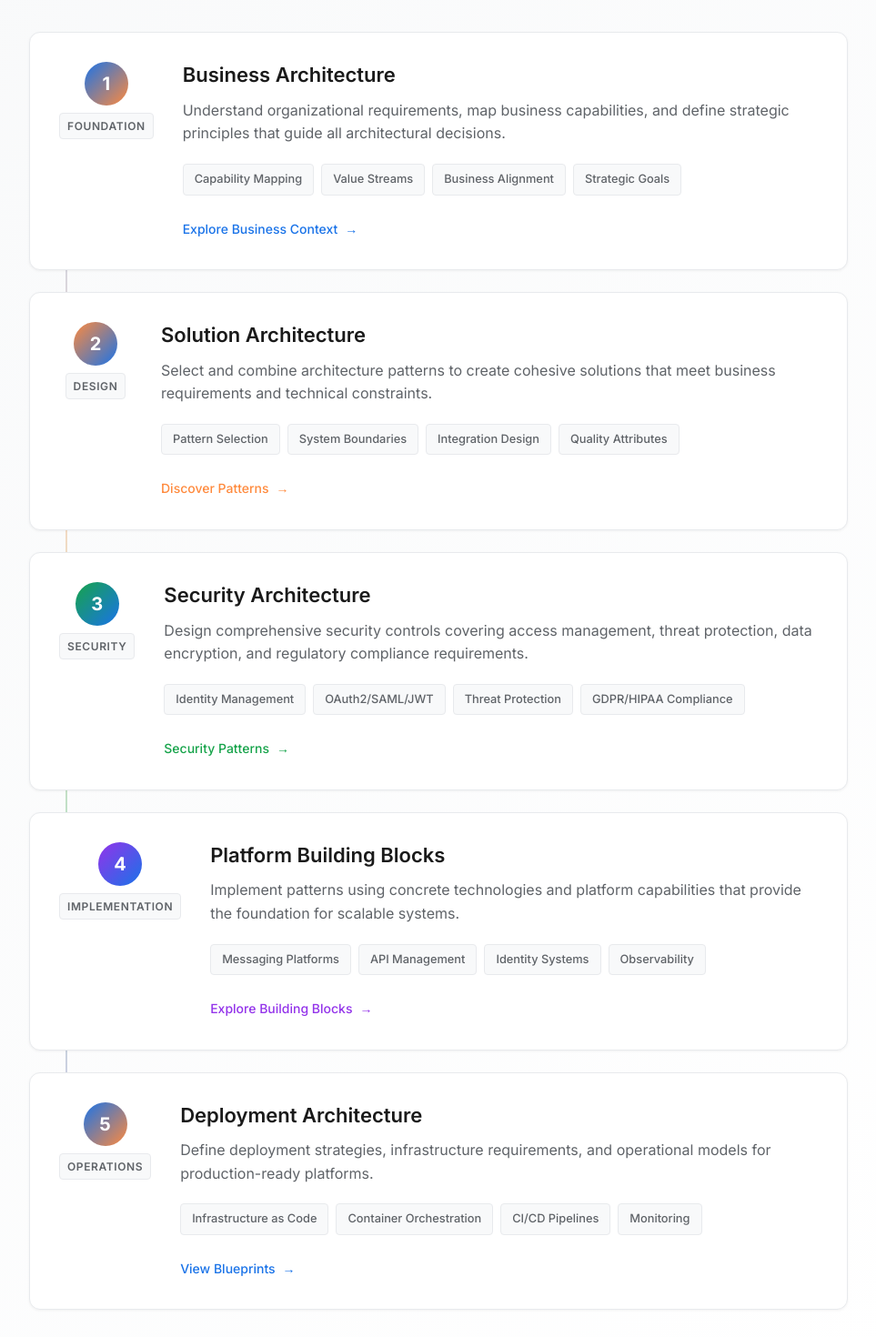
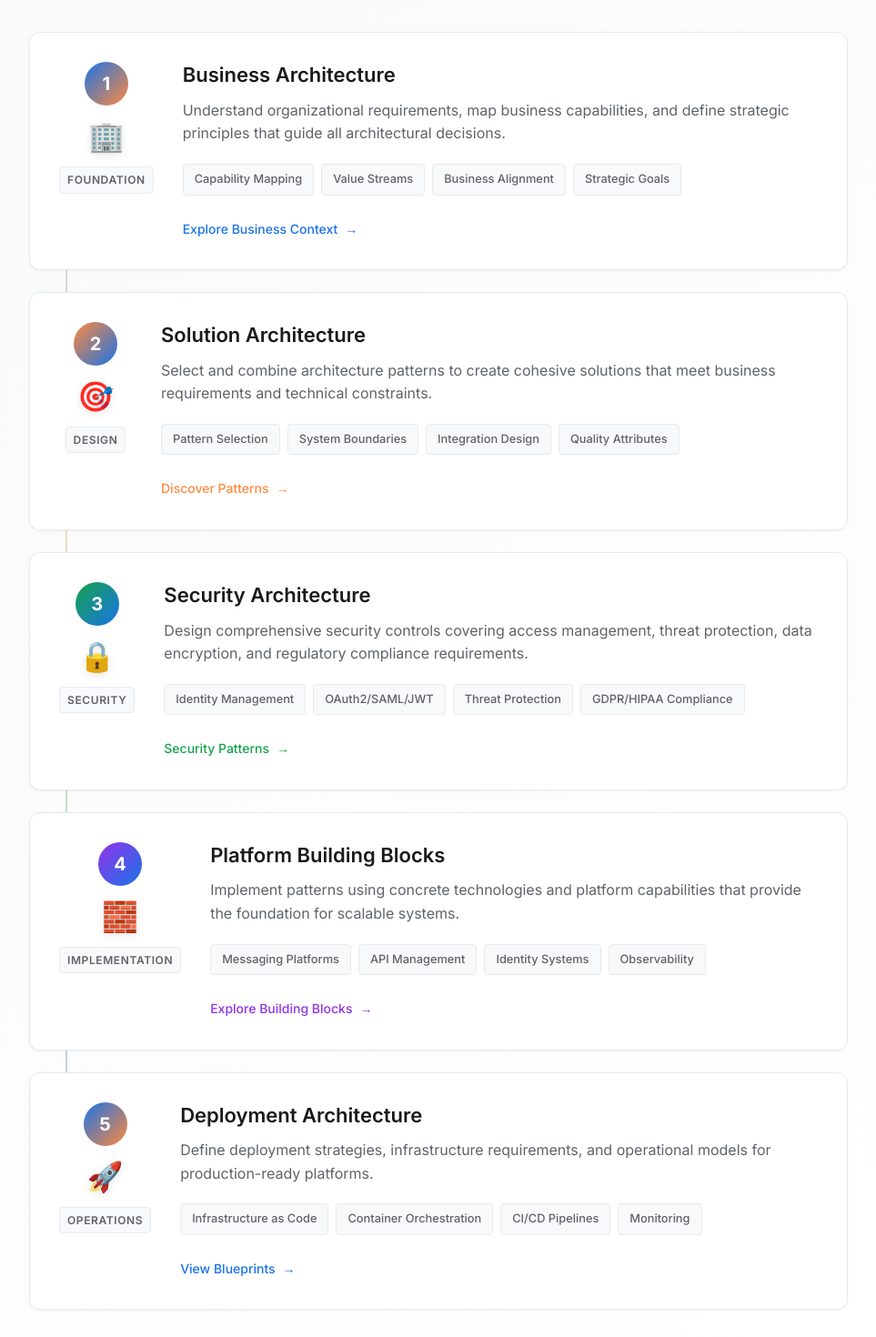
Before and after one commit to lahirugmg/digitalplatformarchitect, a Next.js app: page / in a window 1280 px wide. Shown: the part 2640-4110 px from the top of the page at 91% size, without its empty margins (158-1121 px from the left). Built offline with nearby package versions, Linux system fonts and the light colour scheme.

Commit message:
Improve about

```diff
--- a/app/globals.css
+++ b/app/globals.css
@@ -2065,6 +2065,12 @@ html {
   z-index: 1;
 }
 
+.step-icon-sleek {
+  font-size: 2rem;
+  margin-bottom: 0.5rem;
+  filter: drop-shadow(0 2px 4px rgba(0, 0, 0, 0.1));
+}
+
 .journey-step-sleek:nth-child(2) .step-number-sleek {
   background: linear-gradient(135deg, var(--orange), var(--primary));
 }
--- a/app/page.tsx
+++ b/app/page.tsx
@@ -13,7 +13,8 @@ function ArchitectureJourneyStep({
   keyPoints,
   ctaText,
   ctaLink,
-  phase
+  phase,
+  icon
 }: {
   stepNumber: number;
   title: string;
@@ -22,11 +23,13 @@ function ArchitectureJourneyStep({
   ctaText: string;
   ctaLink: string;
   phase: string;
+  icon?: string;
 }) {
   return (
     <div className="journey-step-sleek">
       <div className="step-indicator">
         <div className="step-number-sleek">{stepNumber}</div>
+        {icon && <div className="step-icon-sleek">{icon}</div>}
         <div className="step-phase">{phase}</div>
       </div>
       <div className="step-content-sleek">
@@ -92,6 +95,7 @@ export default function HomePage() {
             stepNumber={1}
             title="Business Architecture"
             phase="Foundation"
+            icon="🏢"
             description="Understand organizational requirements, map business capabilities, and define strategic principles that guide all architectural decisions."
             keyPoints={["Capability Mapping", "Value Streams", "Business Alignment", "Strategic Goals"]}
             ctaText="Explore Business Context"
@@ -102,6 +106,7 @@ export default function HomePage() {
             stepNumber={2}
             title="Solution Architecture"
             phase="Design"
+            icon="🎯"
             description="Select and combine architecture patterns to create cohesive solutions that meet business requirements and technical constraints."
             keyPoints={["Pattern Selection", "System Boundaries", "Integration Design", "Quality Attributes"]}
             ctaText="Discover Patterns"
@@ -112,6 +117,7 @@ export default function HomePage() {
             stepNumber={3}
             title="Security Architecture"
             phase="Security"
+            icon="🔒"
             description="Design comprehensive security controls covering access management, threat protection, data encryption, and regulatory compliance requirements."
             keyPoints={["Identity Management", "OAuth2/SAML/JWT", "Threat Protection", "GDPR/HIPAA Compliance"]}
             ctaText="Security Patterns"
@@ -122,6 +128,7 @@ export default function HomePage() {
             stepNumber={4}
             title="Platform Building Blocks"
             phase="Implementation"
+            icon="🧱"
             description="Implement patterns using concrete technologies and platform capabilities that provide the foundation for scalable systems."
             keyPoints={["Messaging Platforms", "API Management", "Identity Systems", "Observability"]}
             ctaText="Explore Building Blocks"
@@ -132,6 +139,7 @@ export default function HomePage() {
             stepNumber={5}
             title="Deployment Architecture"
             phase="Operations"
+            icon="🚀"
             description="Define deployment strategies, infrastructure requirements, and operational models for production-ready platforms."
             keyPoints={["Infrastructure as Code", "Container Orchestration", "CI/CD Pipelines", "Monitoring"]}
             ctaText="View Blueprints"
```
Also changed, not shown: app/about/page.tsx (+13 -5 lines).
